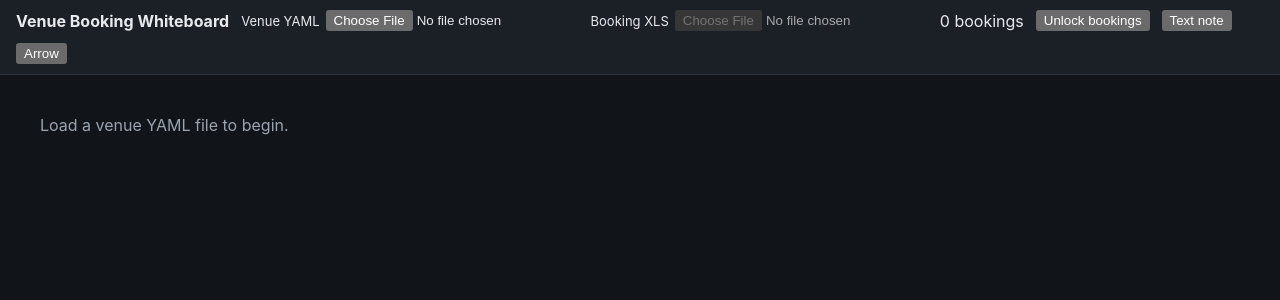
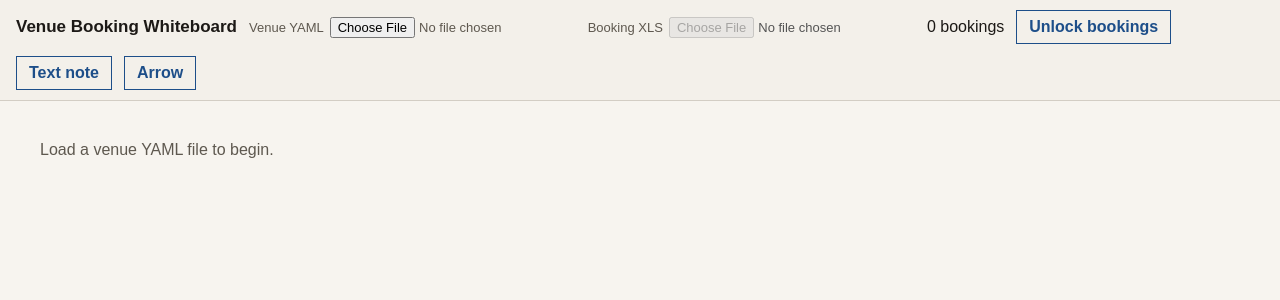
Before and after one commit to bthompson91/whiteboard, a React (Vite) app: page / in a window 1280 px wide. Shown: the top 300 px of the page. Built offline with nearby package versions, Linux system fonts and the light colour scheme.

Commit message:
Apply Retain-Target light theme and time-proportional booking blocks

```diff
--- a/src/components/BookingGrid.tsx
+++ b/src/components/BookingGrid.tsx
@@ -6,6 +6,16 @@ interface BookingGridProps {
   bookings: Booking[];
   editingEnabled: boolean;
   onBookingsChange: (bookings: Booking[]) => void;
+}
+
+const DAY_HEIGHT = 720;
+
+function timeToMinutes(value: string): number {
+  const match = /^(\d{1,2}):(\d{2})/.exec(value.trim());
+  if (!match) return 0;
+  const hours = Number(match[1]);
+  const minutes = Number(match[2]);
+  return Math.min(24 * 60, Math.max(0, hours * 60 + minutes));
 }
 
 export default function BookingGrid({
@@ -45,10 +55,24 @@ export default function BookingGrid({
 
             return (
               <div key={room.id} className="room-cell">
-                {roomBookings.map((booking) => (
+                <div className="hour-lines">
+                  {Array.from({ length: 24 }, (_, hour) => (
+                    <div key={hour} className="hour-line" />
+                  ))}
+                </div>
+
+                {roomBookings.map((booking) => {
+                  const start = timeToMinutes(booking.startTime);
+                  const end = timeToMinutes(booking.endTime);
+                  const duration = Math.max(15, end - start);
+                  const top = (start / (24 * 60)) * DAY_HEIGHT;
+                  const height = (duration / (24 * 60)) * DAY_HEIGHT;
+
+                  return (
                     <div
                       key={booking.id}
                       className={`booking-block ${editingEnabled ? 'editable' : 'locked'}`}
+                      style={{ top: `${top}px`, height: `${height}px` }}
                       contentEditable={editingEnabled}
                       suppressContentEditableWarning
                       onBlur={(event) => {
@@ -60,13 +84,12 @@ export default function BookingGrid({
                         );
                       }}
                     >
-                    <strong>{booking.title}</strong>
-                    {booking.notes && <div>{booking.notes}</div>}
-                    <div>
-                      {booking.startTime}–{booking.endTime}
+                      <div className="booking-title">{booking.title}</div>
+                      {booking.notes && <div className="booking-subtitle">{booking.notes}</div>}
+                      <div className="booking-time">{booking.startTime}–{booking.endTime}</div>
                     </div>
-                  </div>
-                ))}
+                  );
+                })}
               </div>
             );
           })}
--- a/src/styles.css
+++ b/src/styles.css
@@ -1,12 +1,24 @@
 :root {
-  color-scheme: dark;
-  font-family: Inter, system-ui, sans-serif;
+  color-scheme: light;
+  --ink: #1c1916;
+  --muted: #5e584f;
+  --line: #d3cdc4;
+  --paper: #f3f0ea;
+  --panel: #f7f4ef;
+  --header: #e7e1d8;
+  --grid: #d0cbc3;
+  --grid-strong: #b7b1a7;
+  --accent: #1d4e89;
+  --on-accent: #f4f7fb;
+  --booking: #ffffff;
+  --day-height: 720px;
+  font-family: "Liter", "Liberation Sans", sans-serif;
 }
 
 body {
   margin: 0;
-  background: #111418;
-  color: #e8eaed;
+  background: var(--paper);
+  color: var(--ink);
 }
 
 .app {
@@ -20,9 +32,13 @@ body {
   align-items: center;
   gap: 12px;
   padding: 10px 16px;
-  background: #1b2027;
-  border-bottom: 1px solid #2c333c;
+  background: var(--paper);
+  border-bottom: 1px solid var(--line);
   flex-wrap: wrap;
+}
+
+.toolbar strong {
+  font-size: 17px;
 }
 
 .toolbar label {
@@ -30,14 +46,36 @@ body {
   align-items: center;
   gap: 6px;
   font-size: 13px;
+  color: var(--muted);
+}
+
+.toolbar input[type="file"] {
+  font: inherit;
+}
+
+.toolbar button {
+  min-height: 34px;
+  padding: 0 12px;
+  border: 1px solid var(--accent);
+  background: var(--paper);
+  color: var(--accent);
+  font: inherit;
+  font-weight: 600;
+  cursor: pointer;
+}
+
+.toolbar button.active {
+  background: var(--accent);
+  color: var(--on-accent);
 }
 
 .error {
   width: 100%;
-  background: #7f1d1d;
-  color: #fee2e2;
+  background: #fde8e8;
+  border: 1px solid #d01212;
+  color: #7f1d1d;
   padding: 8px 10px;
-  border-radius: 6px;
+  border-radius: 4px;
   font-size: 13px;
 }
 
@@ -45,13 +83,12 @@ body {
   position: relative;
   flex: 1;
   overflow: auto;
+  background: var(--panel);
 }
 
 .booking-grid {
   display: grid;
-  grid-template-columns:
-    160px
-    repeat(auto-fill, minmax(0, 1fr));
+  grid-template-columns: 160px repeat(auto-fill, minmax(0, 1fr));
   min-width: max-content;
 }
 
@@ -64,9 +101,9 @@ body {
   position: sticky;
   left: 0;
   top: 0;
-  z-index: 3;
-  background: #222831;
-  border: 1px solid #333c47;
+  z-index: 4;
+  background: var(--header);
+  border: 1px solid var(--grid-strong);
   padding: 8px;
   font-weight: 700;
 }
@@ -74,9 +111,9 @@ body {
 .room-header {
   position: sticky;
   top: 0;
-  z-index: 2;
-  background: #222831;
-  border: 1px solid #333c47;
+  z-index: 3;
+  background: var(--header);
+  border: 1px solid var(--grid-strong);
   padding: 8px;
   font-weight: 600;
   white-space: nowrap;
@@ -86,39 +123,80 @@ body {
 .date-cell {
   position: sticky;
   left: 0;
-  z-index: 1;
-  background: #1b2027;
-  border: 1px solid #333c47;
+  z-index: 2;
+  background: var(--paper);
+  border: 1px solid var(--grid-strong);
   padding: 8px;
   font-weight: 600;
   white-space: nowrap;
 }
 
 .room-cell {
-  border: 1px solid #333c47;
-  padding: 6px;
-  min-height: 84px;
+  position: relative;
+  height: var(--day-height);
   min-width: 220px;
+  border: 1px solid var(--grid-strong);
+  background: var(--panel);
+}
+
+.hour-lines {
+  position: absolute;
+  inset: 0;
+  display: grid;
+  grid-template-rows: repeat(24, 1fr);
+  pointer-events: none;
+}
+
+.hour-line {
+  border-top: 1px solid var(--grid);
+}
+
+.hour-line:first-child {
+  border-top: 0;
 }
 
 .booking-block {
-  background: #2f6fed;
-  border-radius: 6px;
-  color: white;
-  padding: 6px 8px;
-  margin-bottom: 4px;
-  font-size: 12px;
+  position: absolute;
+  left: 4px;
+  right: 4px;
+  z-index: 1;
+  overflow: hidden;
+  background: var(--booking);
+  border: 2px solid var(--ink);
+  border-radius: 3px;
+  padding: 3px 5px;
+  font-size: 11px;
+  line-height: 1.15;
   user-select: none;
+}
+
+.booking-title {
+  font-weight: 700;
+  white-space: nowrap;
+  overflow: hidden;
+  text-overflow: ellipsis;
+}
+
+.booking-subtitle {
+  color: var(--muted);
+  white-space: nowrap;
+  overflow: hidden;
+  text-overflow: ellipsis;
+}
+
+.booking-time {
+  color: var(--muted);
+  font-size: 10px;
 }
 
 .booking-block.locked {
   pointer-events: none;
-  opacity: 0.92;
 }
 
 .booking-block.editable {
   cursor: text;
-  outline: 2px dashed #ffd166;
+  border-color: var(--accent);
+  box-shadow: inset 0 0 0 2px var(--accent);
 }
 
 .markup-layer {
@@ -140,14 +218,15 @@ body {
 }
 
 .markup-note {
-  background: rgba(255, 209, 102, 0.92);
-  color: #111;
-  padding: 6px;
-  border-radius: 4px;
+  background: #fff3bf;
+  border: 1px solid var(--ink);
+  color: var(--ink);
+  padding: 5px;
+  border-radius: 3px;
   font-size: 12px;
 }
 
 .empty-state {
   padding: 40px;
-  color: #9aa4b1;
+  color: var(--muted);
 }
```
Lines whose indentation alone changed are shown as unchanged.
